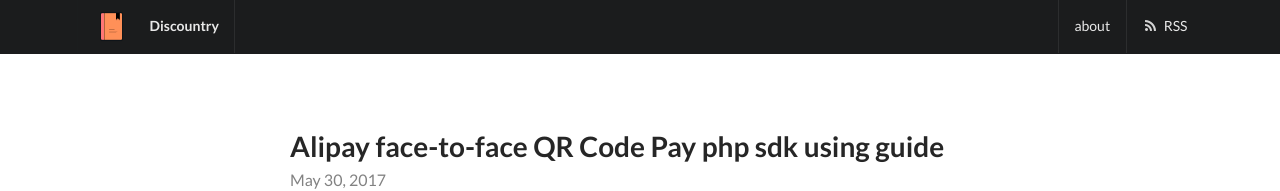
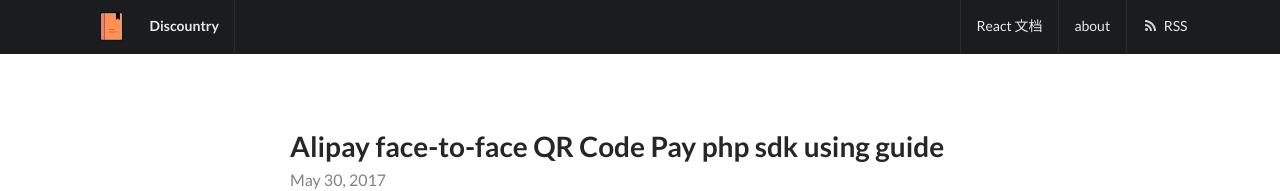
Before and after one commit to discountry/discountry.github.io, a Jekyll site: the page built from index.html, in a window 1280 px wide. Shown: the top 191 px of the page. Built offline with Jekyll 4.4.1, drawn with Linux system fonts in a browser that asks for light colours; the list of posts is cut into pages by our own code.

Commit message:
Update header.html

```diff
--- a/_includes/header.html
+++ b/_includes/header.html
@@ -6,6 +6,7 @@
       </a>
       <!-- <a href="{{ site.baseurl }}/" class="item">Home</a> -->
       <div class="right menu">
+        <a class="item" href="{{ "/react" | prepend: site.baseurl }}">React 文档</a>
         {% for page in site.pages %}
           {% if page.title %}
           <a class="item" href="{{ page.url | prepend: site.baseurl }}">{{ page.title }}</a>
```
